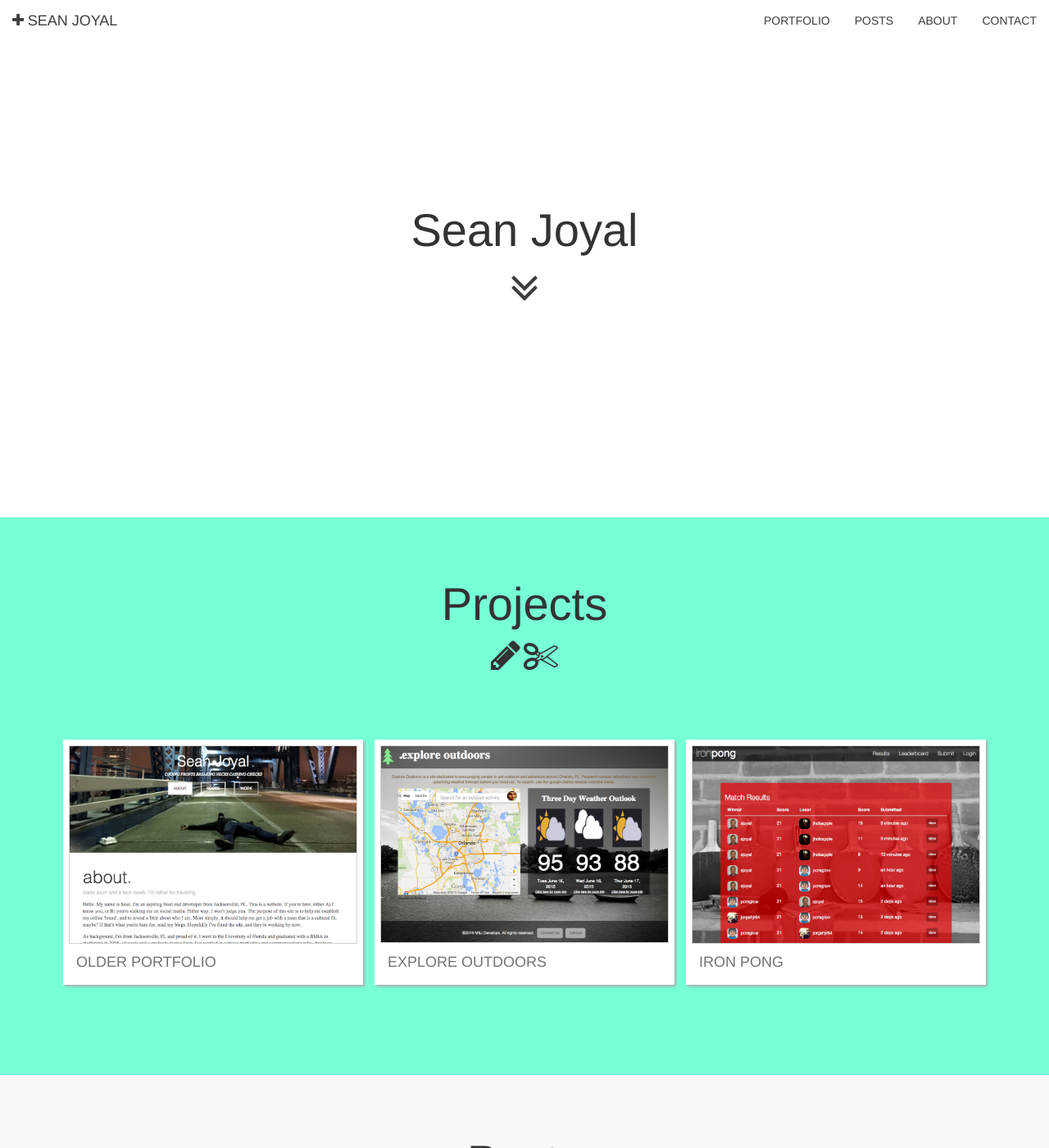
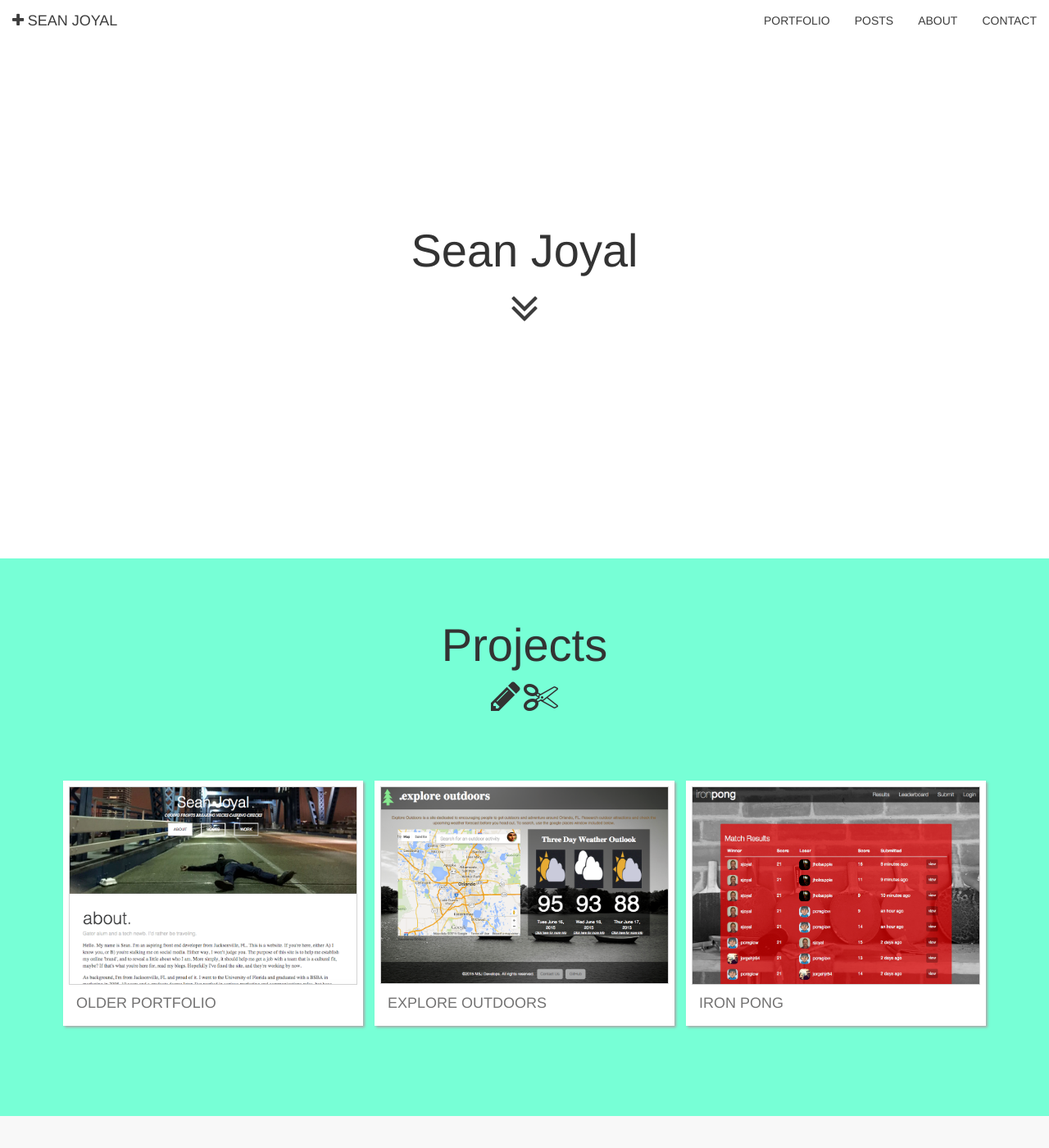
Before and after one commit to sjoyal/sjoyal.github.io, a Jekyll site: the page built from index.html, in a window 1280 px wide and 1400 px high. Shown: the whole window at 82% size. Built offline with Jekyll 4.4.1, drawn with Linux system fonts in a browser that asks for light colours; nearby versions of some CDN libraries.

Commit message:
updated padding on landing page

```diff
--- a/css/main.css
+++ b/css/main.css
@@ -146,7 +146,7 @@ nav .main-buttons a:hover {
   min-height: 100%;
   width: 95%;
   margin: auto;
-  padding: 250px 0; }
+  padding: 275px 0; }
   #landing-page figure {
     text-align: center; }
     #landing-page figure a {
--- a/scss/_custom.scss
+++ b/scss/_custom.scss
@@ -83,7 +83,7 @@ nav {
   min-height: 100%;
   width: 95%;
   margin: auto;
-  padding: 250px 0;
+  padding: 275px 0;
 
   figure {
     text-align: center;
```
